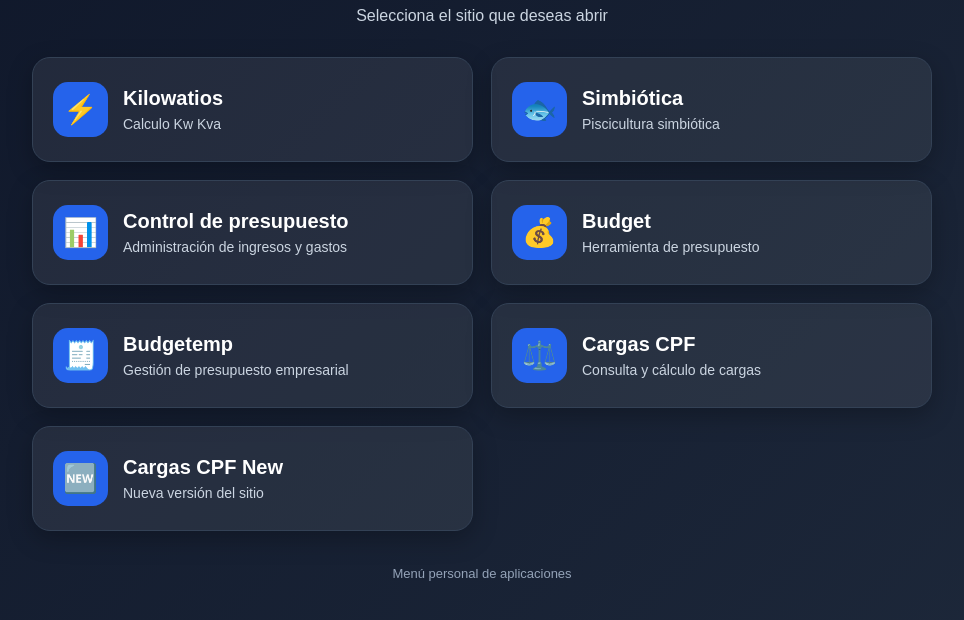
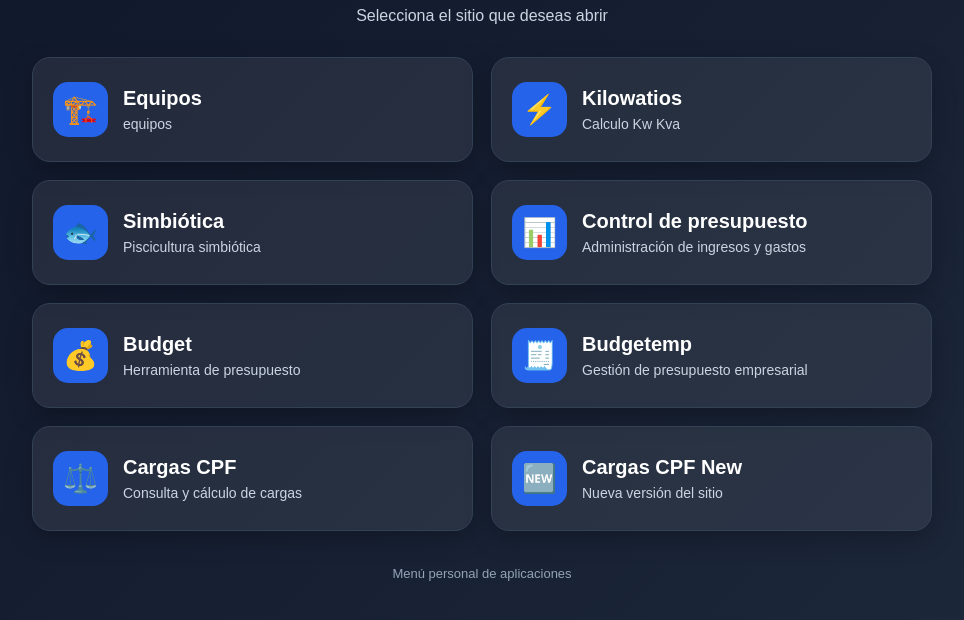
Before and after one commit to mabekol/menu, a plain HTML site: page index.html in a window 1280 px wide. Shown: the part 70-690 px from the top of the page, without its empty margins (158-1122 px from the left). Drawn offline with Linux system fonts and the light colour scheme.

Commit message:
Add 'Equipos' link to the menu
Added a new link to 'Equipos' section in the menu.

```diff
--- a/index.html
+++ b/index.html
@@ -126,6 +126,19 @@
 
  <a
         class="tarjeta"
+        href="https://mabekol.github.io/equipos/"
+        target="_blank"
+        rel="noopener noreferrer"
+      >
+        <div class="icono">🏗️</div>
+        <div class="informacion">
+          <h2>Equipos</h2>
+          <p>equipos</p>
+        </div>
+      </a>
+
+       <a
+        class="tarjeta"
         href="https://mabekol.github.io/kilowatios/"
         target="_blank"
         rel="noopener noreferrer"
```
